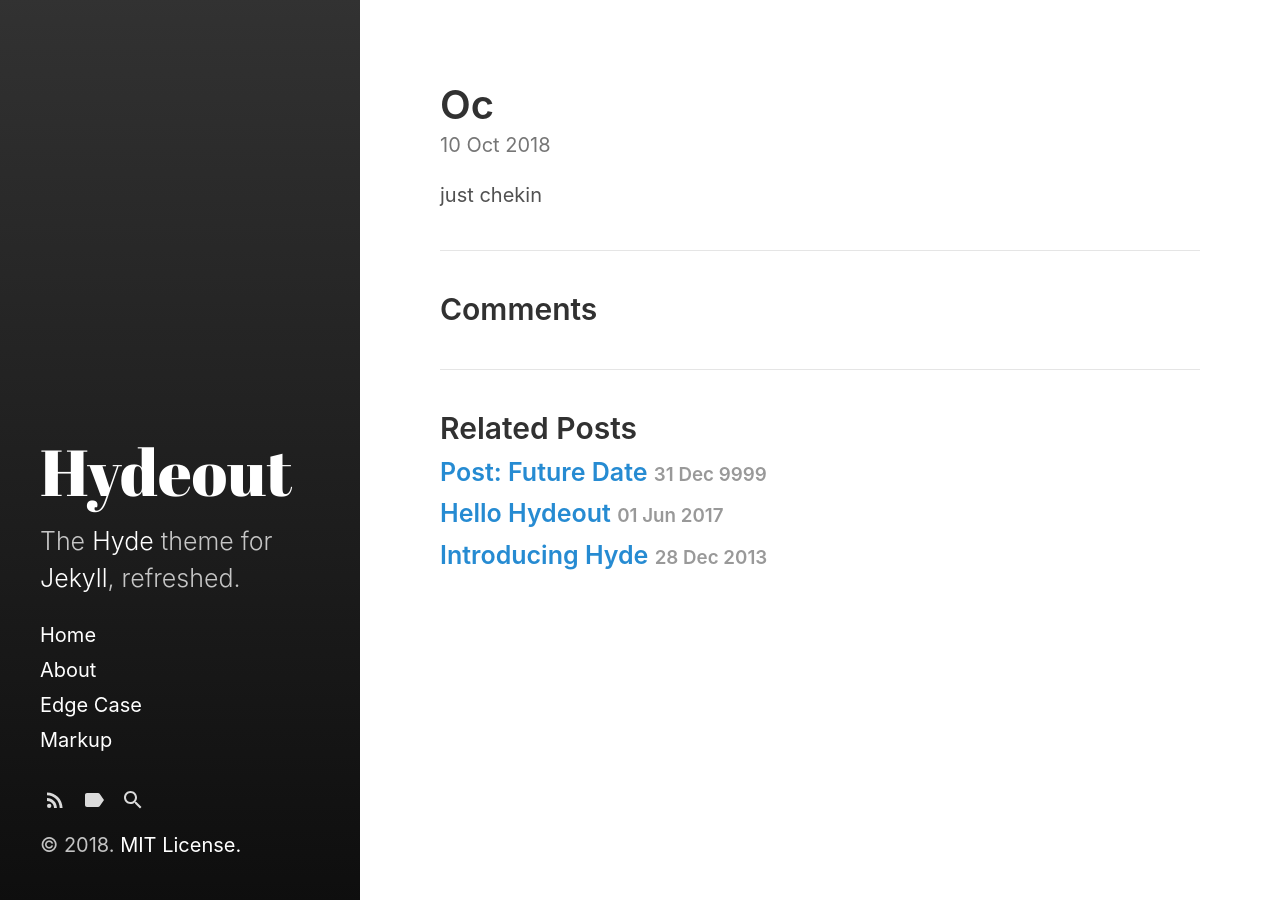
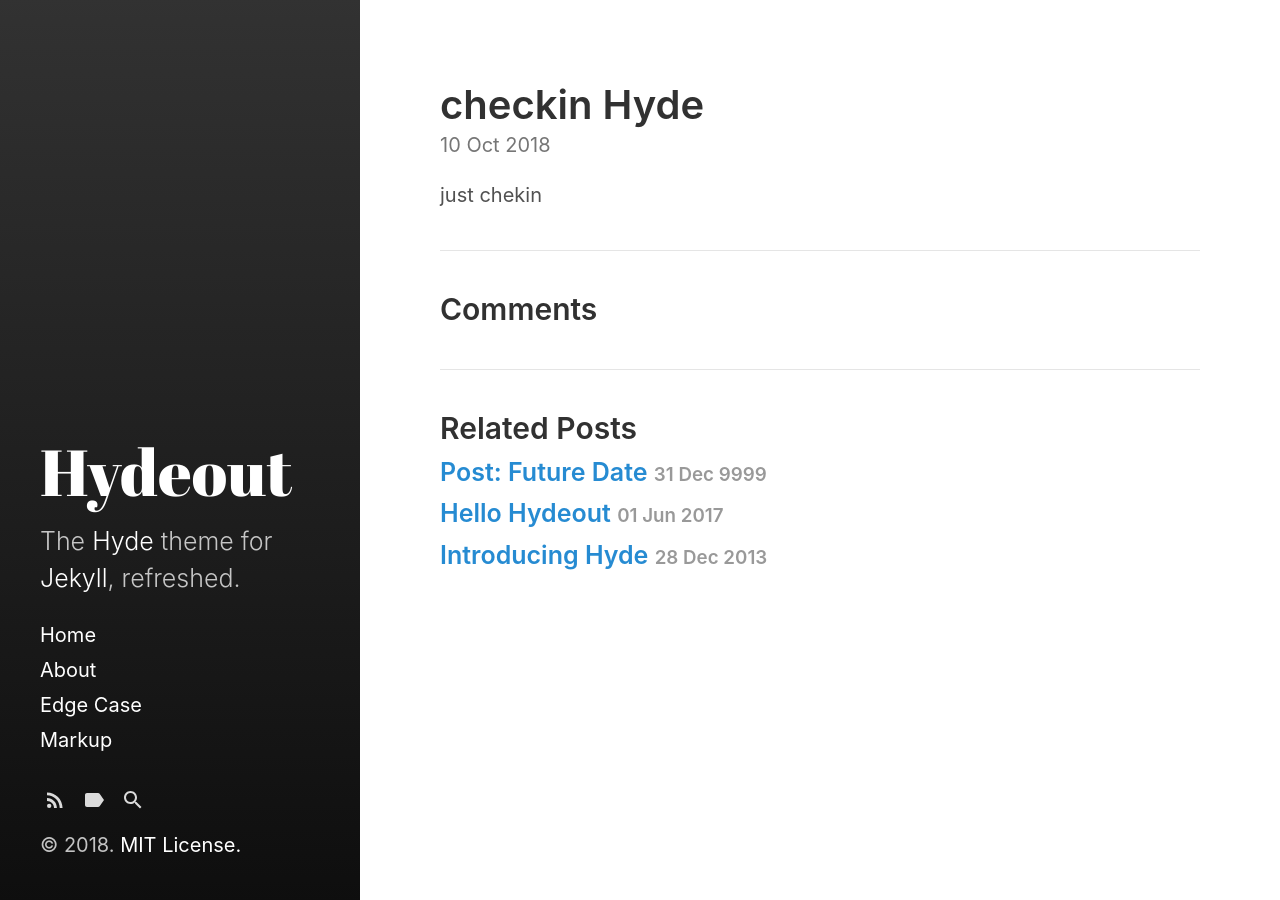
Before and after one commit to xenakas/gitpage, a Jekyll site: the page built from _posts/2018-10-10-oc.md, in a window 1280 px wide. Built offline with Jekyll 4.4.1, drawn with Linux system fonts in a browser that asks for light colours; our own code applies the rules of GitHub Pages for plain Markdown files.

Commit message:
Update 2018-10-10-oc.md

```diff
--- a/_posts/2018-10-10-oc.md
+++ b/_posts/2018-10-10-oc.md
@@ -1 +1,6 @@
+---
+layout: post
+title: checkin Hyde
+---
+
 just chekin
```
